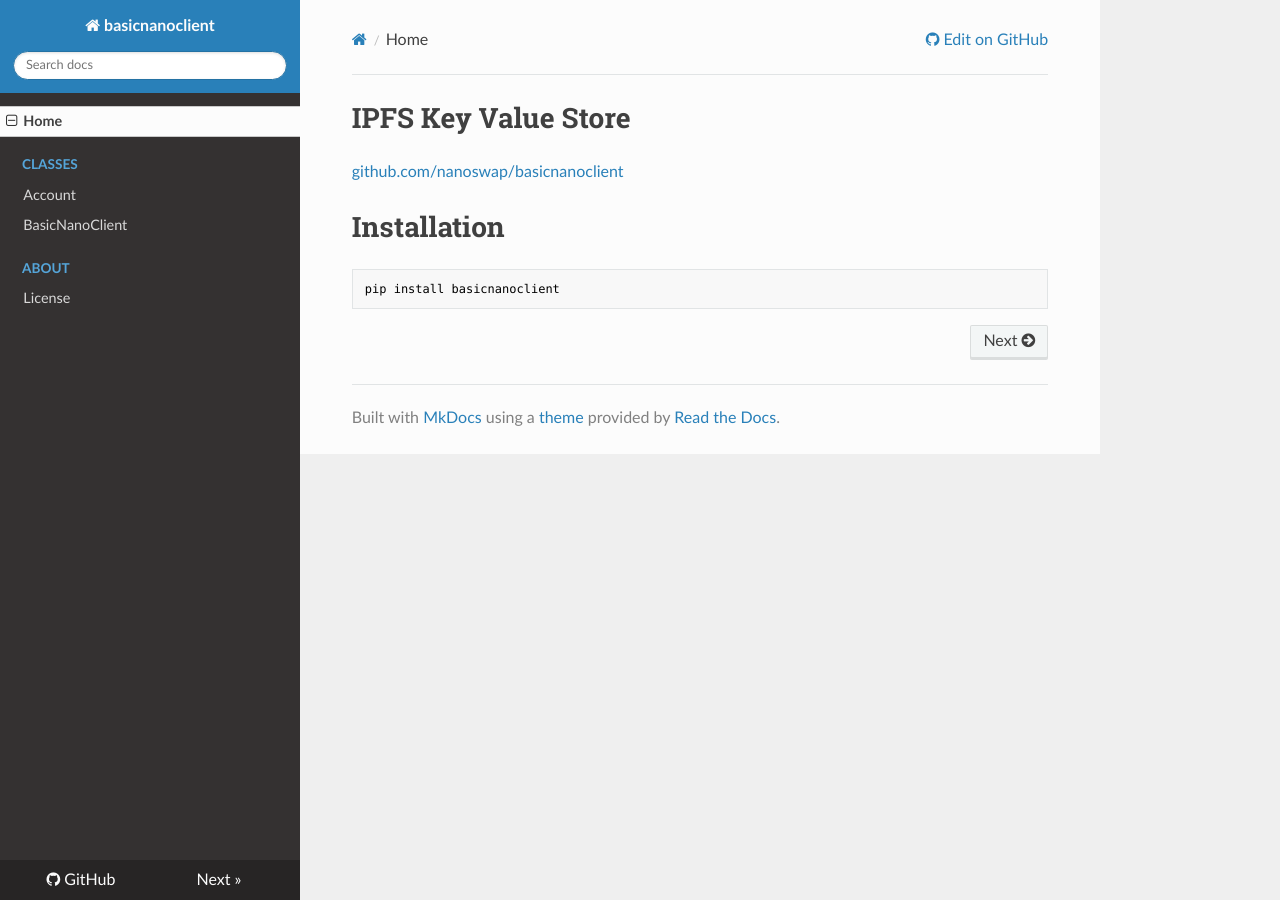
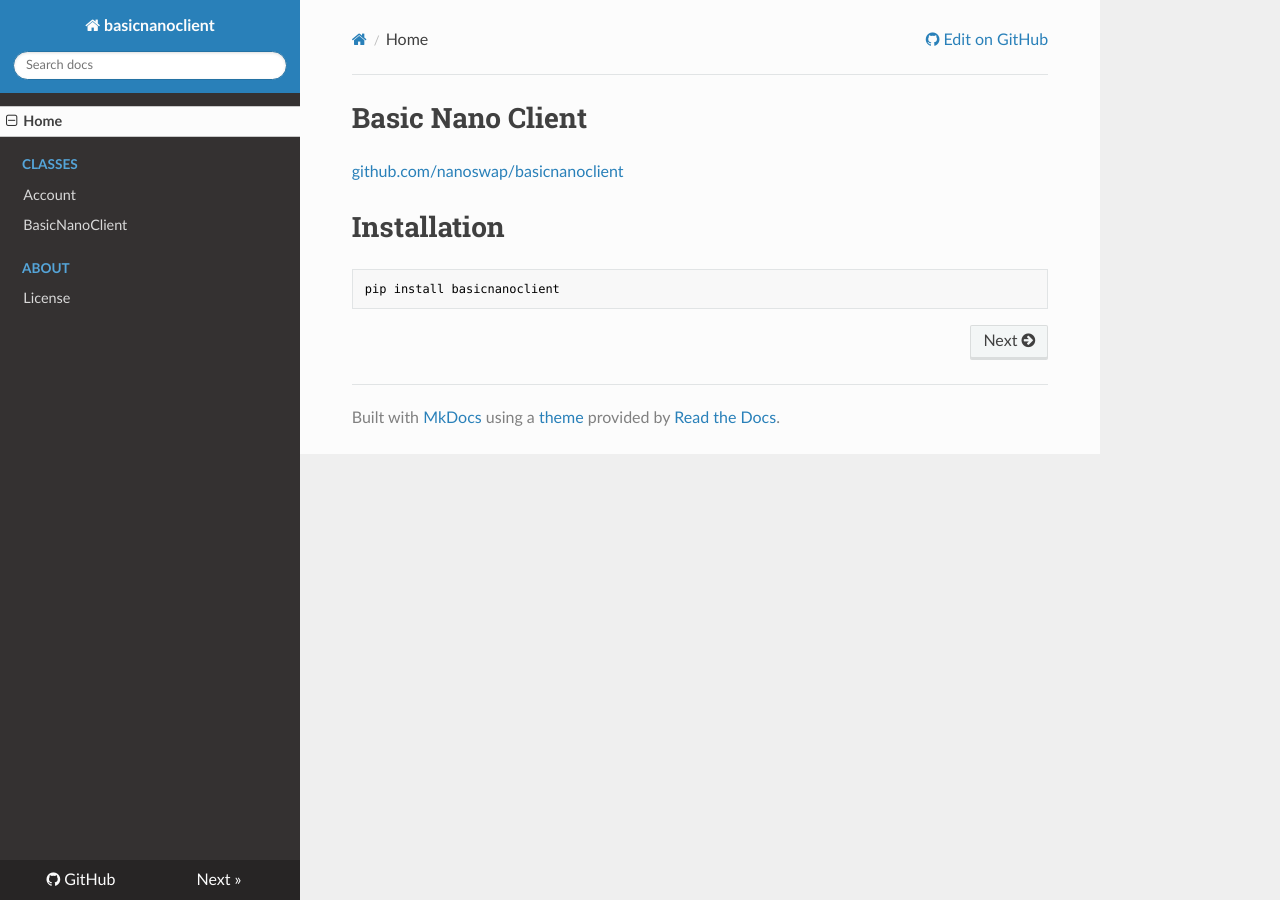
Before and after one commit to nanoswap/basicnanoclient, an MkDocs documentation site: the page built from docs/index.md, in a window 1280 px wide. Built offline with MkDocs 1.6.1, drawn with Linux system fonts in a browser that asks for light colours; nearby versions of some CDN libraries.

Commit message:
fixed docs header

```diff
--- a/docs/index.md
+++ b/docs/index.md
@@ -1,4 +1,4 @@
-# IPFS Key Value Store
+# Basic Nano Client
 
 [github.com/nanoswap/basicnanoclient](https://github.com/nanoswap/basicnanoclient)
 
```
